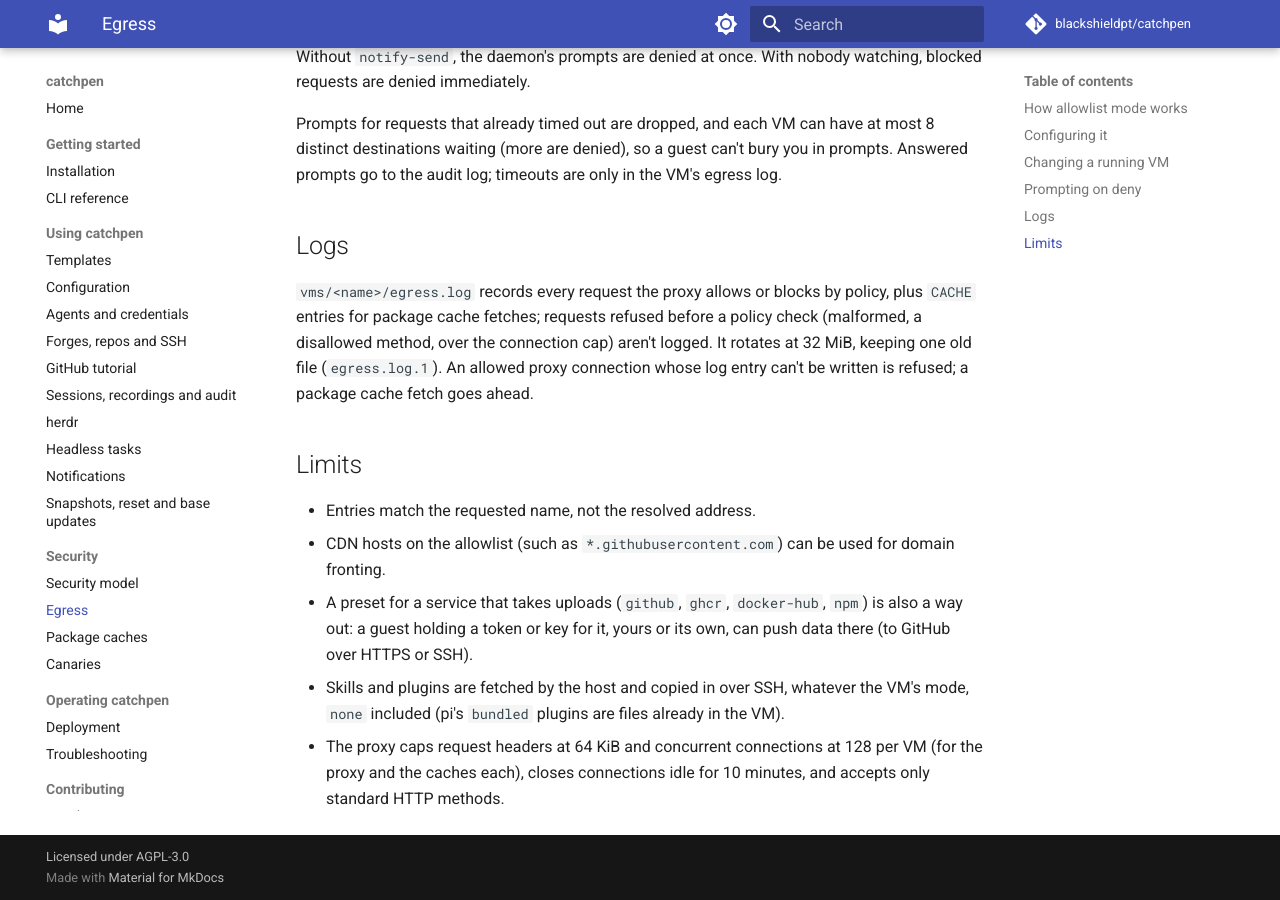
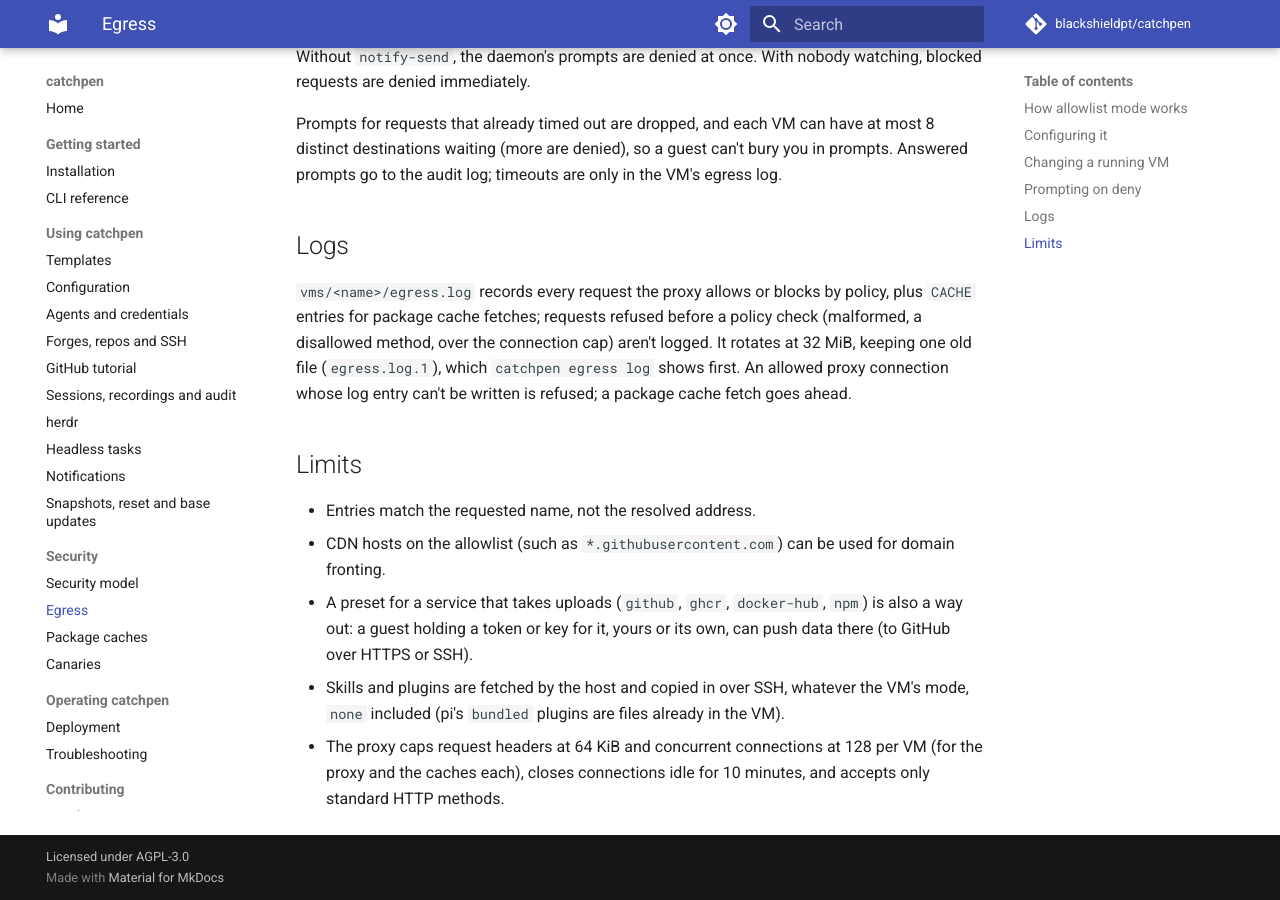
Before and after one commit to blackshieldpt/catchpen, an MkDocs documentation site: the page built from docs/egress.md, in a window 1280 px wide and 900 px high, scrolled down 1934 px. Built offline with MkDocs 1.6.1 and Material for MkDocs 9.7.7, drawn with Linux system fonts in a browser that asks for light colours; comment, search, counter and statistics services are not loaded.

Commit message:
Document that egress log and audit show the rotated-out file

```diff
--- a/docs/egress.md
+++ b/docs/egress.md
@@ -91,8 +91,9 @@ Answered prompts go to the audit log; timeouts are only in the VM's egress log.
 `vms/<name>/egress.log` records every request the proxy allows or blocks by policy, plus
 `CACHE` entries for package cache fetches; requests refused before a policy check
 (malformed, a disallowed method, over the connection cap) aren't logged. It rotates at
-32 MiB, keeping one old file (`egress.log.1`). An allowed proxy connection whose log
-entry can't be written is refused; a package cache fetch goes ahead.
+32 MiB, keeping one old file (`egress.log.1`), which `catchpen egress log` shows first.
+An allowed proxy connection whose log entry can't be written is refused; a package cache
+fetch goes ahead.
 
 ## Limits
 
```
Also changed, not shown: CHANGELOG.md (+4 -0 lines), docs/sessions.md (+2 -1 lines).
